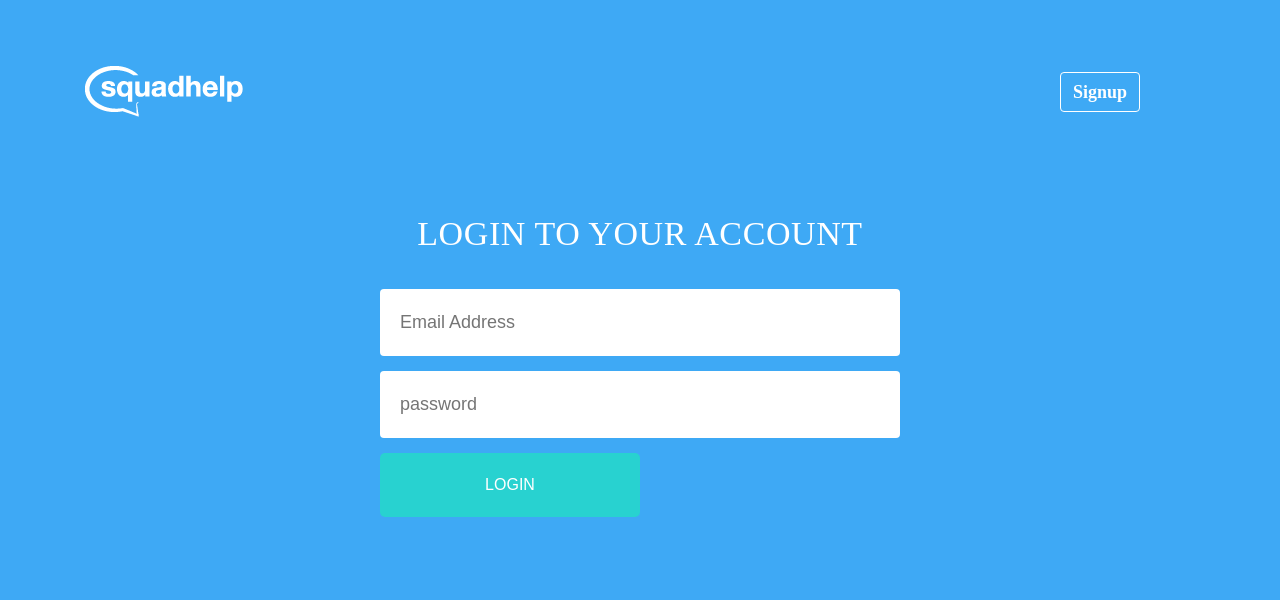
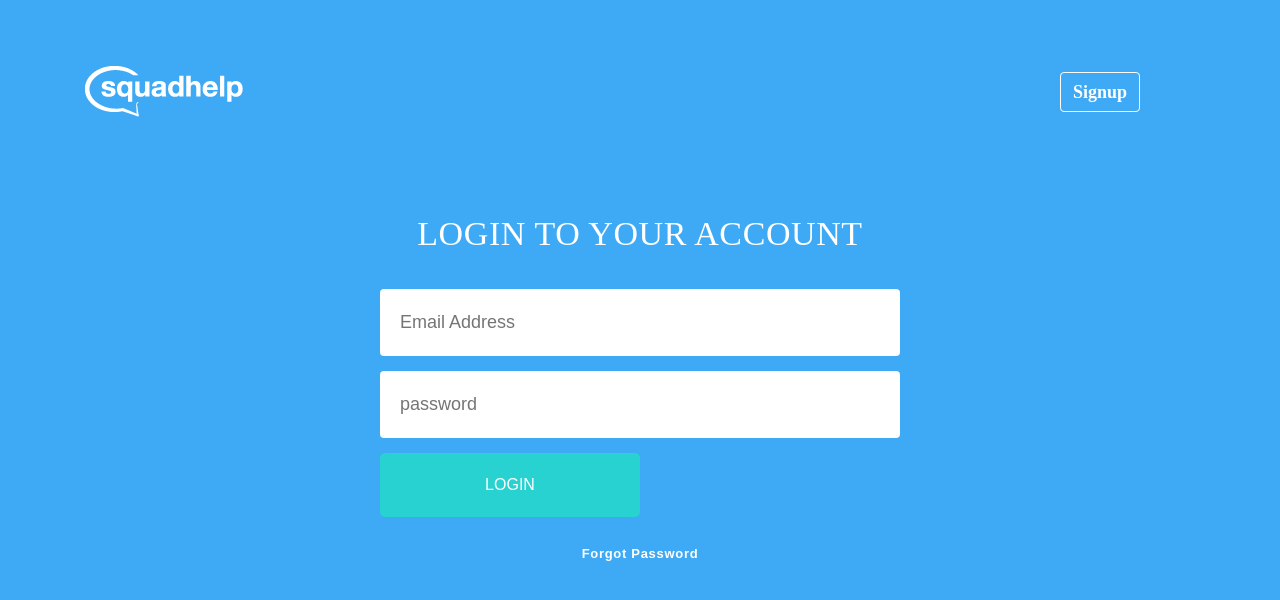
Before and after one commit to shchuka-dmitriy/squadhelp-full-project-2, a React (Create React App) app in the folder client/: page /login in a window 1280 px wide. Shown: the top 600 px of the page. Built offline with nearby package versions, Linux system fonts and the light colour scheme; no server answers; a web font is replaced by a local one.

Commit message:
Add links for Recover password components and colors:
  - add recoverPassword link to LoginPage.js
  - add styles for recoverPassword link to LoginPage.module.sass
  - add needed colors to colors.sass
  - add links on RecoverPasswordPage and RecoverPasswordConfirmPage to App.js

```diff
--- a/client/src/App.js
+++ b/client/src/App.js
@@ -22,6 +22,8 @@ import ChatContainer from './components/Chat/ChatComponents/ChatContainer/ChatCo
 import PaymentTransactionsInfoPage from "./pages/PaymentTransactionsInfoPage/PaymentTransactionsInfoPage";
 import HowItWorksPage from "./pages/HowItWorksPage/HowItWorksPage";
 import EventPage from "./pages/EventPage/EventPage";
+import RecoverPasswordPage from './pages/RecoverPasswordPage/RecoverPasswordPage';
+import RecoverPasswordConfirmPage from "./pages/RecoverPasswordConfirmPage/RecoverPasswordConfirmPage";
 
 class App extends Component {
     render() {
@@ -65,6 +67,8 @@ class App extends Component {
                     <Route exact path='/transactionsInfo' component={PrivateHoc(PaymentTransactionsInfoPage)}/>
                     <Route exact path='/howItWorks' component={HowItWorksPage}/>
                     <Route exact path='/event' component={PrivateHoc(EventPage)}/>
+                    <Route exact path='/recoverPassword' component={OnlyNotAuthorizedUserHoc(RecoverPasswordPage)}/>
+                    <Route exact path='/recoverPasswordConfirm/:token' component={RecoverPasswordConfirmPage}/>
                     <Route component={NotFound}/>
                 </Switch>
                 <ChatContainer/>
--- a/client/src/assets/stylesConstants/colors.sass
+++ b/client/src/assets/stylesConstants/colors.sass
@@ -1,23 +1,29 @@
 $AQUA: #28d2d0
 $BLACK: #000000
+$BRIGHT_RED: #E9362F
 $DARK_GRAY: #333
 $DARK_BLUE: #455a89
+$DARKER_BLUE: #293f9f
 $DARK_GRAYISH_BLUE: #6c757d
 $DARK_GRAYISH_BLUE2: #77838f
 $DARK_GRAYISH_CYAN: #718888
 $GRAYISH_BLUE: #9ca8b7
 $GRAYISH_LIME_GREEN: #b0cfae
 $LIGHT_GRAY: #e1e1e1
+$LIGHT_GRAY1: #dcdcdc
 $LIGHT_GRAYISH_BLUE: #fafbfe
 $LIGHT_GRAYISH_BLUE2: #e7eaf3
 $LIGHT_GRAYISH_LIME_GREEN: #cfebcc
+$MODERATE_BLUE: #415DCB
 $RED: #ff0000
 $SOFT_BLUE: #727cf5
 $SOFT_LIGHT_BLUE: #4e5bf2
 $SOFTER_LIGHT_BLUE: #4250f2
 $SOFT_ORANGE: #f18762
+$SOFTER_ORANGE: #e1724c
 $STRONG_CYAN: #2cb9b7
 $STRONG_RED: #c41111
+$VERY_DARK_GRAYISH_BLUE1: #515b5f
 $VERY_DARK_GRAYISH_BLUE: #313a46
 $VERY_LIGHT_GRAY: #ebebeb
 $WHITE: #ffffff
--- a/client/src/components/OnlyNotAuthorizedUserHoc/OnlyNotAuthorizedUserHoc.js
+++ b/client/src/components/OnlyNotAuthorizedUserHoc/OnlyNotAuthorizedUserHoc.js
@@ -1,9 +1,7 @@
 import React from 'react';
 import {onlyForNotAuthorize} from '../../actions/actionCreator';
 import {connect} from 'react-redux';
-import {Redirect} from 'react-router-dom';
 import Spinner from '../Spinner/Spinner';
-
 
 const OnlyNotAuthorizedUserHoc = (Component) => {
 
@@ -26,14 +24,12 @@ const OnlyNotAuthorizedUserHoc = (Component) => {
             if (this.props.isFetching) {
                 return <Spinner/>;
             } else if (!this.props.data) {
-                return <Component history={this.props.history}/>
+                return <Component history={this.props.history} match={this.props.match}/>
             }
             return null;
         }
     }
-
     return connect(mapStateToProps, mapDispatchToProps)(HocForLoginSignUp);
 };
 
-
 export default OnlyNotAuthorizedUserHoc;
--- a/client/src/pages/LoginPage/LoginPage.js
+++ b/client/src/pages/LoginPage/LoginPage.js
@@ -6,7 +6,7 @@ import {connect} from 'react-redux';
 import {clearErrorSignUpAndLogin} from '../../actions/actionCreator';
 import CONSTANTS from '../../constants';
 
-const LoginPage = (props) => {
+const LoginPage = () => {
 
     return (
         <div className={styles.mainContainer}>
@@ -24,12 +24,12 @@ const LoginPage = (props) => {
                 <div className={styles.loginFormContainer}>
                     <h2 className={styles.loginFormHeader}>LOGIN TO YOUR ACCOUNT</h2>
                     <LoginForm/>
+                    <Link to='/recoverPassword' className={styles.forgotPasswordLink}>forgot password</Link>
                 </div>
             </div>
         </div>
     )
 };
-
 
 const mapDispatchToProps = (dispatch) => {
     return {
--- a/client/src/pages/LoginPage/LoginPage.module.sass
+++ b/client/src/pages/LoginPage/LoginPage.module.sass
@@ -54,3 +54,14 @@
 
       span
         color: white
+
+.forgotPasswordLink
+  width: 100%
+  font-family: 'Gotham SSm A', 'Gotham SSm B', Halvetica, sans-serif
+  font-size: 13px
+  font-weight: 600
+  text-align: center
+  letter-spacing: 0.7px
+  text-transform: capitalize
+  text-decoration: none
+  color: white
```
